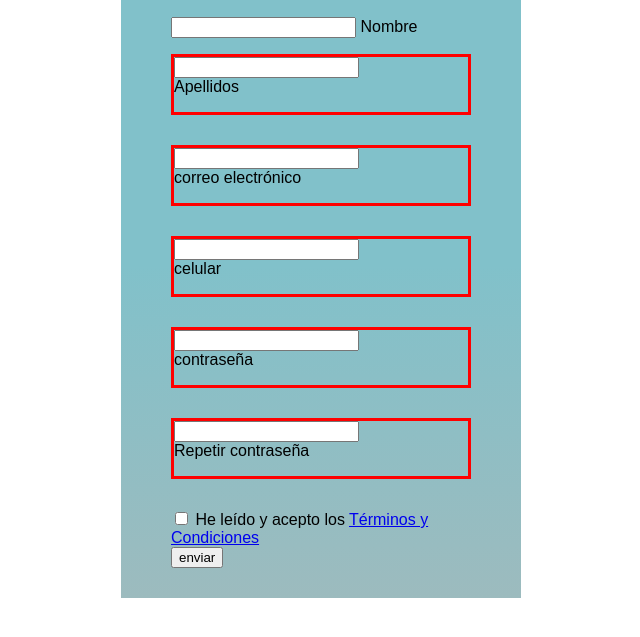
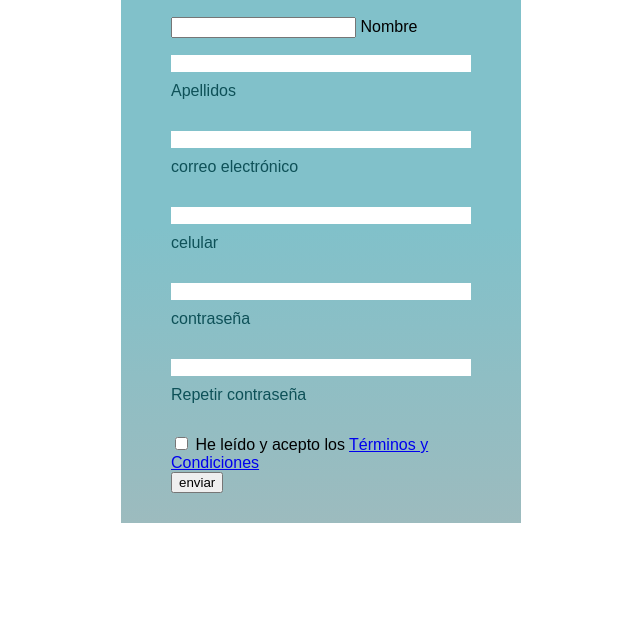
Before and after one commit to amelia588/paginas_css, a plain HTML site: page datos.html in a window 1280 px wide. Shown: the part 89-726 px from the top of the page, without its empty margins (319-959 px from the left). Drawn offline with Linux system fonts and the light colour scheme.

Commit message:
estilo en borde dentro de form input

```diff
--- a/estilos.css
+++ b/estilos.css
@@ -20,6 +20,7 @@ body {
 ----cfondoForm1:rgba(1, 80, 88, 0.39);
 ----cfondoForm2:rgb(129,193,202);
 ----cnegro:black;
+----ctexto: rgb(14,81,88);
 }
 
 /*------formulario------*/
@@ -44,9 +45,15 @@ body {
     letter-spacing: 3px;
 }
 .form-input{
-    border: 3px solid red;
     margin-bottom: 30px;
 }
 .form-input label {
     display: block;
+    margin-top: 10px;
+    color: var(----ctexto);
 }
+
+.form-input input {
+    width: 100%;
+    border: none;
+}
```
